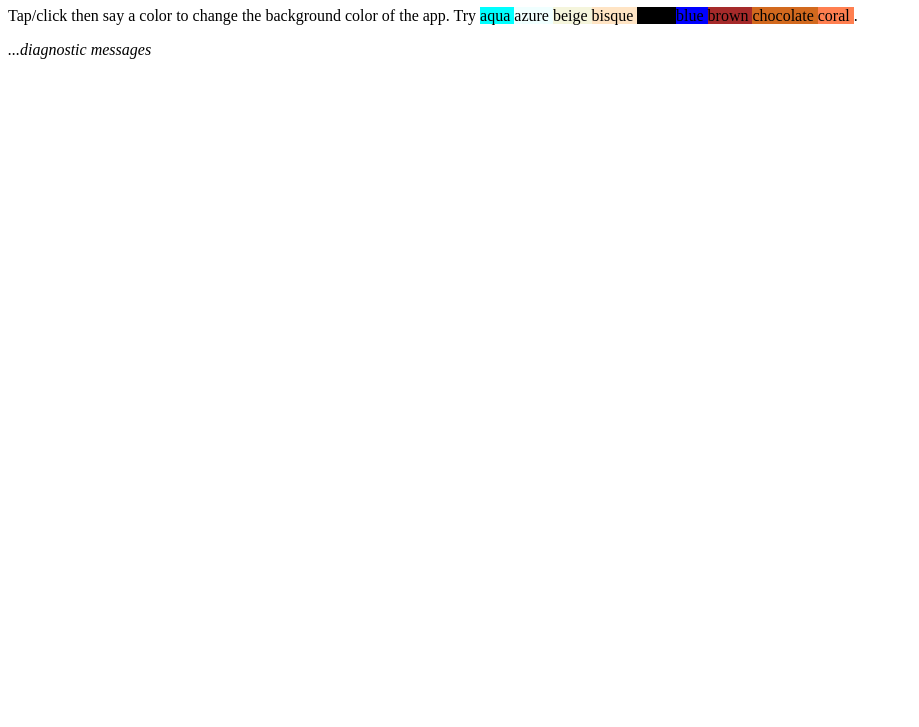
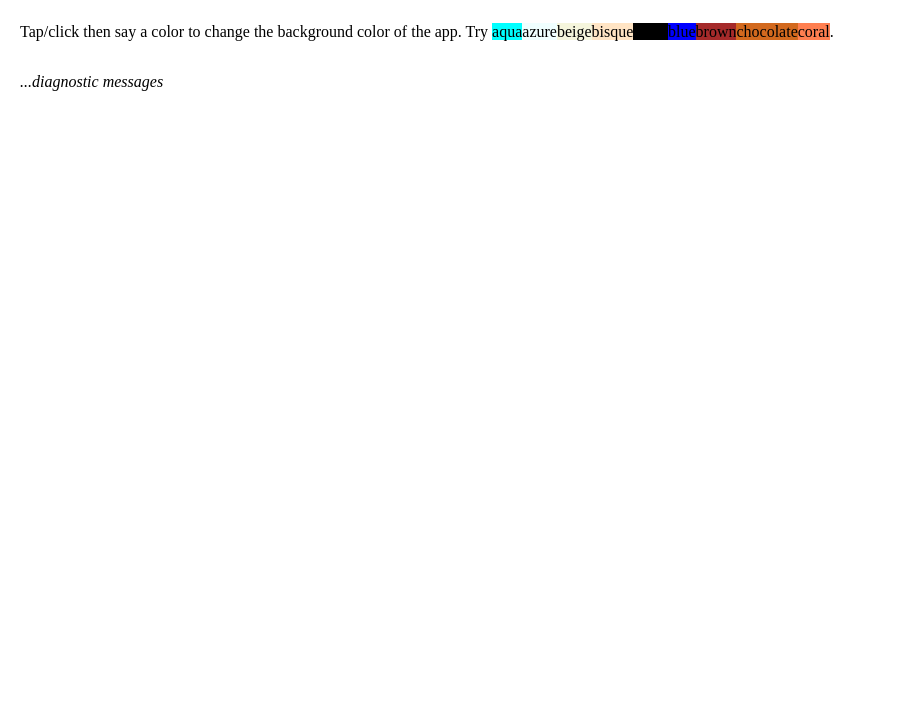
Before and after one commit to siddav83/Web_Speech_API, a plain HTML site: page index.html in a window 1280 px wide. Shown: the part 73-800 px from the top of the page, without its empty margins (0-919 px from the left). Drawn offline with Linux system fonts and the light colour scheme.

Commit message:
added comments and refactoring on the code

```diff
--- a/index.html
+++ b/index.html
@@ -3,13 +3,18 @@
 <head>
   <meta charset="UTF-8">
   <meta name="viewport" content="width=device-width, initial-scale=1.0">
+  <link rel="stylesheet" type="text/css" href="style.css">
   <title>Document</title>
 </head>
 <body>
+  <div class="container">
   <h1>Speech color changer</h1>
+    <div class="speach-box">
     <p class="hints">Tap/click then say a color to change the background color of the app.</p>
     <div>
       <p class="output"><em>...diagnostic messages</em></p>
+    </div>
+    </div>
     </div>
 
 <script src="script.js"></script>
--- a/script.js
+++ b/script.js
@@ -5,11 +5,22 @@ var SpeechRecognitionEvent = window.SpeechRecognitionEvent || webkitSpeechRecogn
 var colors = [ 'aqua' , 'azure' , 'beige', 'bisque', 'black', 'blue', 'brown', 'chocolate', 'coral' ];
 var grammar = '#JSGF V1.0; grammar colors; public <color> = ' + colors.join(' | ') + ' ;'
 
+//define a speech recognition instance to control the recognition for our application
 var recognition = new SpeechRecognition();
+
+//create a new speech grammar list to contain our grammar
 var speechRecognitionList = new SpeechGrammarList();
+
+//This accepts as parameters the string we want to add, plus optionally a weight value that
+//specifies the importance of this grammar in relation of other grammars available in the
+// list (can be from 0 to 1 inclusive.)
+//The added grammar is available in the list as a SpeechGrammar object instance.
 speechRecognitionList.addFromString(grammar, 1);
 
+//We then add the SpeechGrammarList to the speech recognition instance by setting
+//it to the value of the SpeechRecognition.grammars property.
 recognition.grammars = speechRecognitionList;
+//We also set a few other properties of the recognition instance before we move on:
 recognition.continuous = false;
 recognition.lang = 'en-US';
 recognition.interimResults = false;
@@ -17,13 +28,13 @@ recognition.maxAlternatives = 1;
 
 
 var diagnostic = document.querySelector('.output');
-var bg = document.querySelector('html');
+var bg = document.querySelector('h1');
 var hints = document.querySelector('.hints');
 
 var colorHTML= '';
 colors.forEach(function(v, i, a){
   console.log(v, i);
-  colorHTML += '<span style="background-color:' + v + ';"> ' + v + ' </span>';
+  colorHTML += `<span style="background-color:${v}">${v}</span>`;
 });
 hints.innerHTML = 'Tap/click then say a color to change the background color of the app. Try ' + colorHTML + '.';
 
--- a/style.css
+++ b/style.css
@@ -0,0 +1,19 @@
+* {
+  box-sizing: border-box;
+}
+
+body {
+  margin: 0;
+  display: flex;
+  flex-direction: column;
+  justify-content: center;
+  align-content: center;
+}
+
+.speach-box {
+  margin: 20px;
+   display: flex;
+  flex-direction: column;
+  justify-content: center;
+  align-content: center;
+}
```
